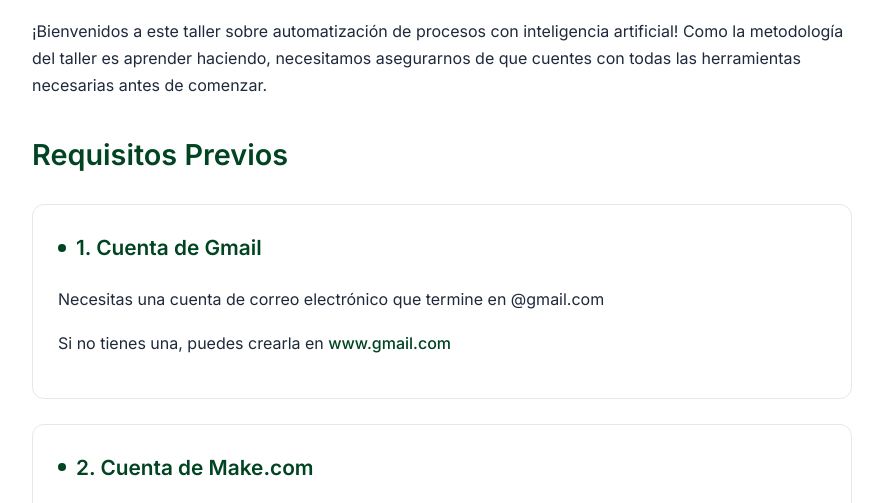
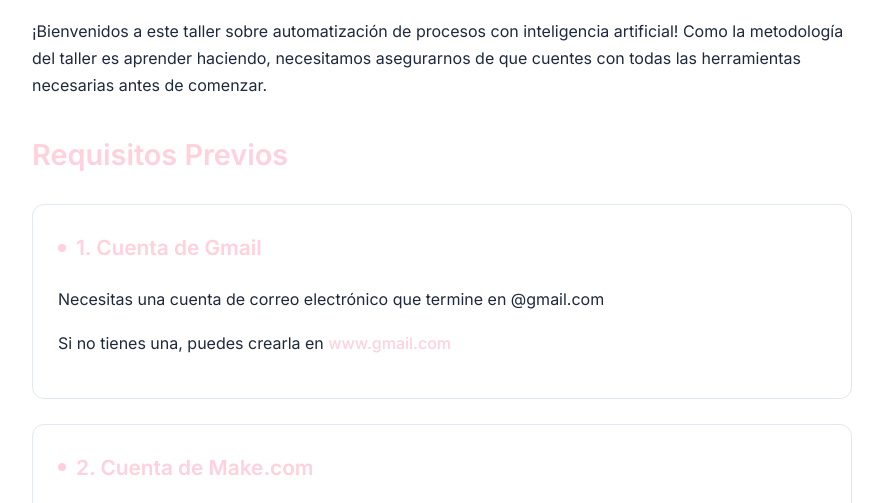
Before and after one commit to vasquez343/landing-taller-leads, a plain HTML site: page index.html in a window 1280 px wide. Shown: the part 225-728 px from the top of the page, without its empty margins (198-1081 px from the left). Drawn offline with Linux system fonts and the light colour scheme.

Commit message:
Cambio a rosado

```diff
--- a/style.css
+++ b/style.css
@@ -1,6 +1,6 @@
 :root {
-    --primary-color: #014421; /* British Racing Green */
-    --secondary-color: #006A4E; /* Lighter Green for hover */
+    --primary-color: #FFD1DC; /* Pastel Pink */
+    --secondary-color: #FFB6C1; /* Lighter Pink for hover */
     --background-color: #f8fafc;
     --text-color: #1e293b;
     --border-radius: 12px;
```
